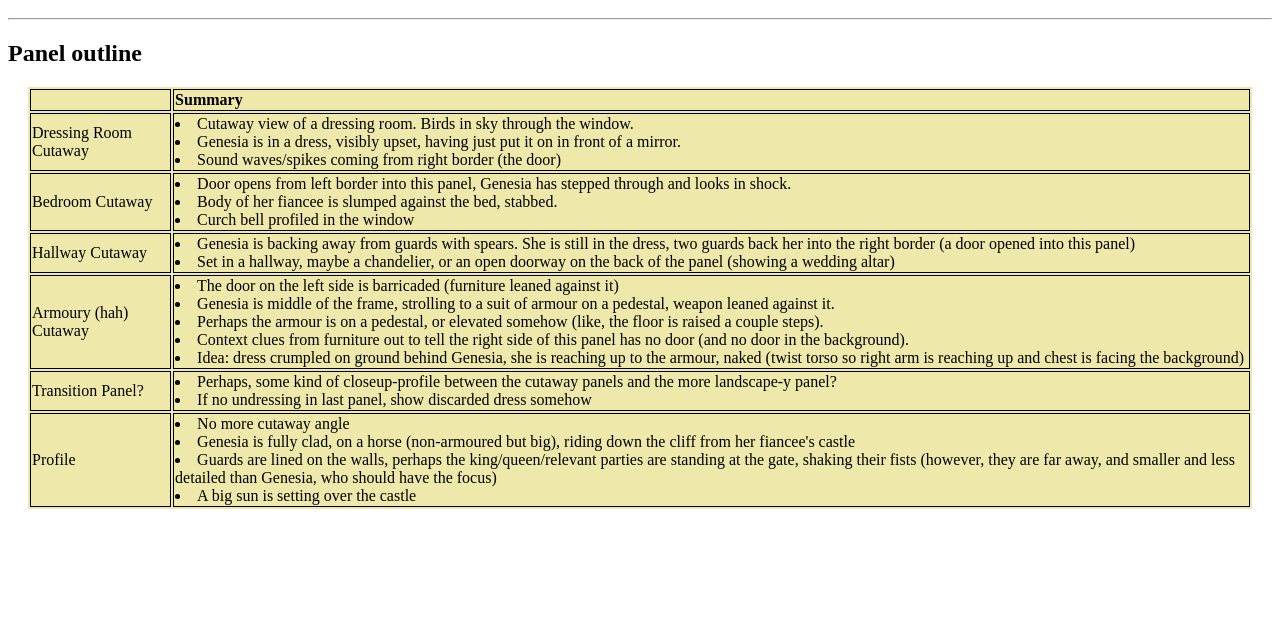
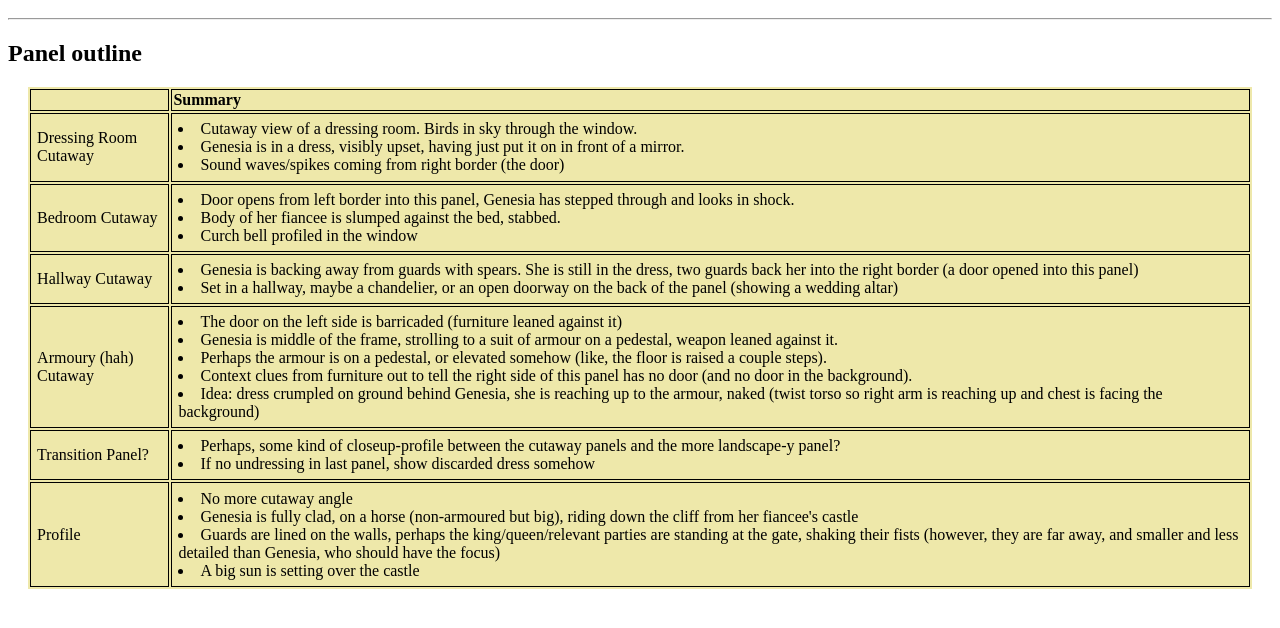
Before and after one commit to ekliot/digital-comic, a plain HTML site: page docs/genesia.html in a window 1280 px wide. Shown: the part 48-676 px from the top of the page. Drawn offline with Linux system fonts and the light colour scheme.

Commit message:
cell padding

```diff
--- a/docs/genesia.html
+++ b/docs/genesia.html
@@ -7,10 +7,14 @@
                 margin: 20px;
                 background: palegoldenrod;
             }
+
             td, th {
                 border: black 1px solid;
             }
 
+            td {
+                padding: 0.5%;
+            }
         </style>
     </head>
 
```
